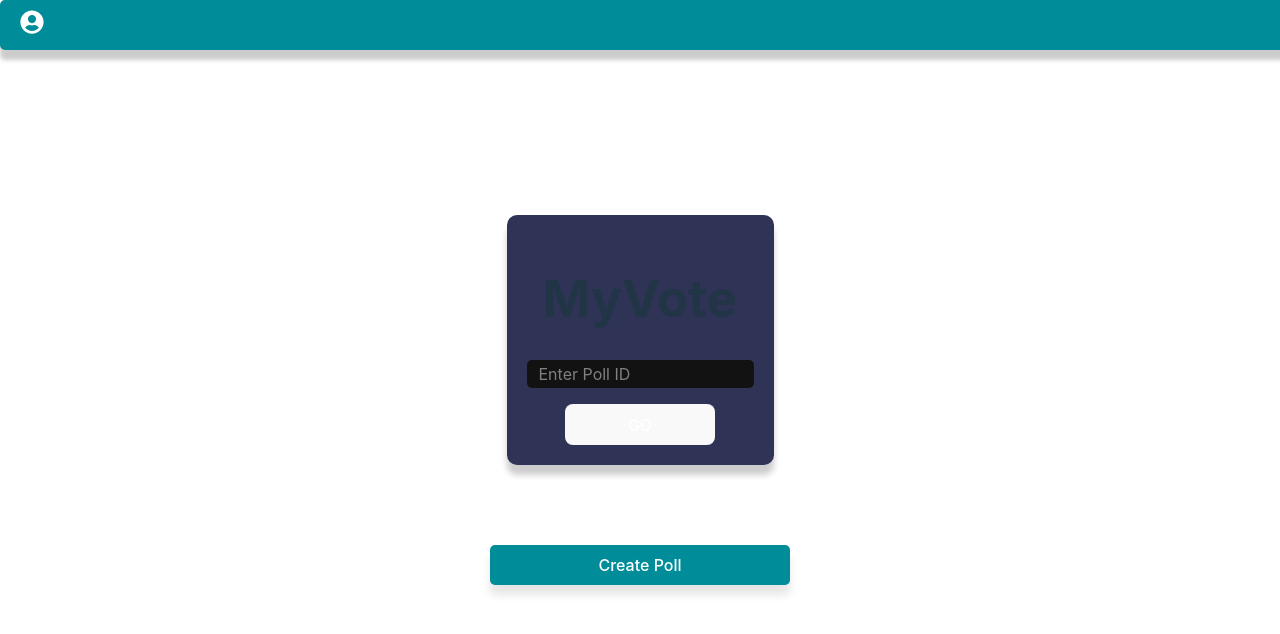
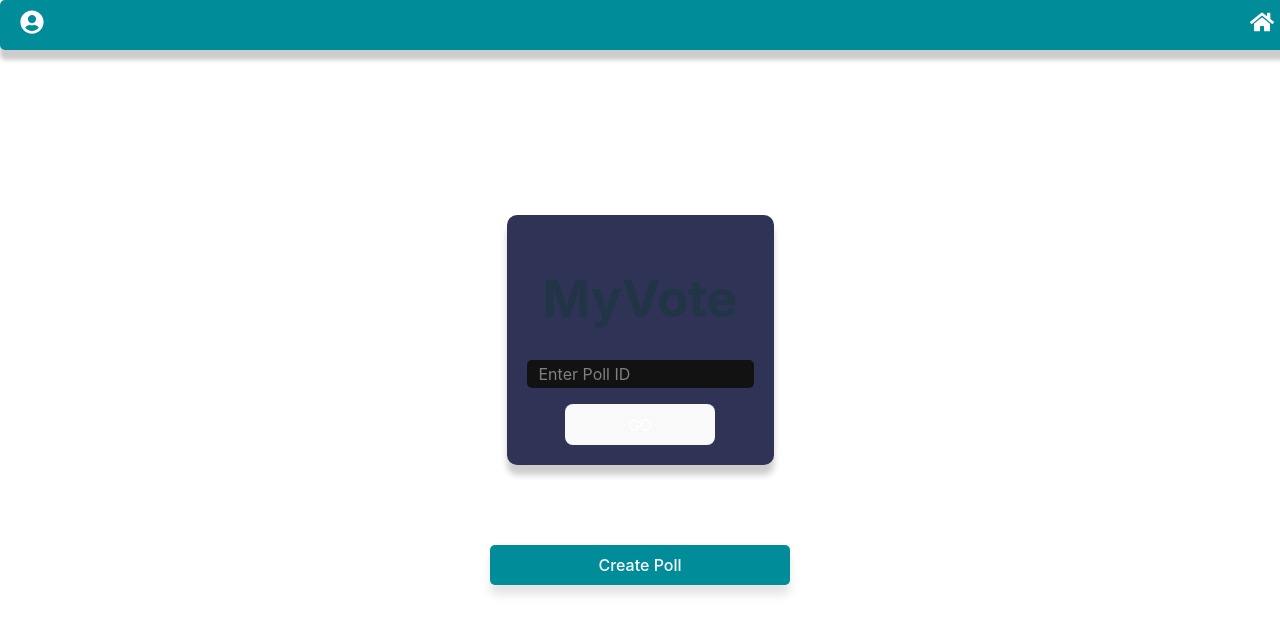
Before and after one commit to JohnLun/MyVote, a React (Vite) app in the folder myvote.client/: page / in a window 1280 px wide. Shown: the top 634 px of the page. Built offline with nearby package versions, Linux system fonts and the light colour scheme; no server answers.

Commit message:
home icon + nav to landing page

```diff
--- a/myvote.client/src/components/Header.css
+++ b/myvote.client/src/components/Header.css
@@ -29,3 +29,8 @@
         .header-search input::placeholder {
             color: #888;
         }
+
+.home-icon {
+    color: white;
+    cursor: pointer;
+}
--- a/myvote.client/src/components/Header.jsx
+++ b/myvote.client/src/components/Header.jsx
@@ -1,6 +1,6 @@
 import React from 'react';
 import './Header.css';
-import { FaUserCircle, FaFilter } from 'react-icons/fa';
+import { FaUserCircle, FaHome, FaFilter } from 'react-icons/fa';
 import { useNavigate } from 'react-router-dom';
 
 function Header() {
@@ -10,10 +10,17 @@ function Header() {
         navigate('/user'); // Replace '2' with the actual user ID if needed
     };
 
+    const handleHomeIconClick = () => {
+        navigate('/');
+    };
+
     return (
         <header className="header">
             <div className="header-icon" onClick={handleUserIconClick}>
                 <FaUserCircle size={24} />
+            </div>
+            <div className="home-icon">
+                <FaHome size={24} onClick={handleHomeIconClick}></FaHome>
             </div>
 
 
```
